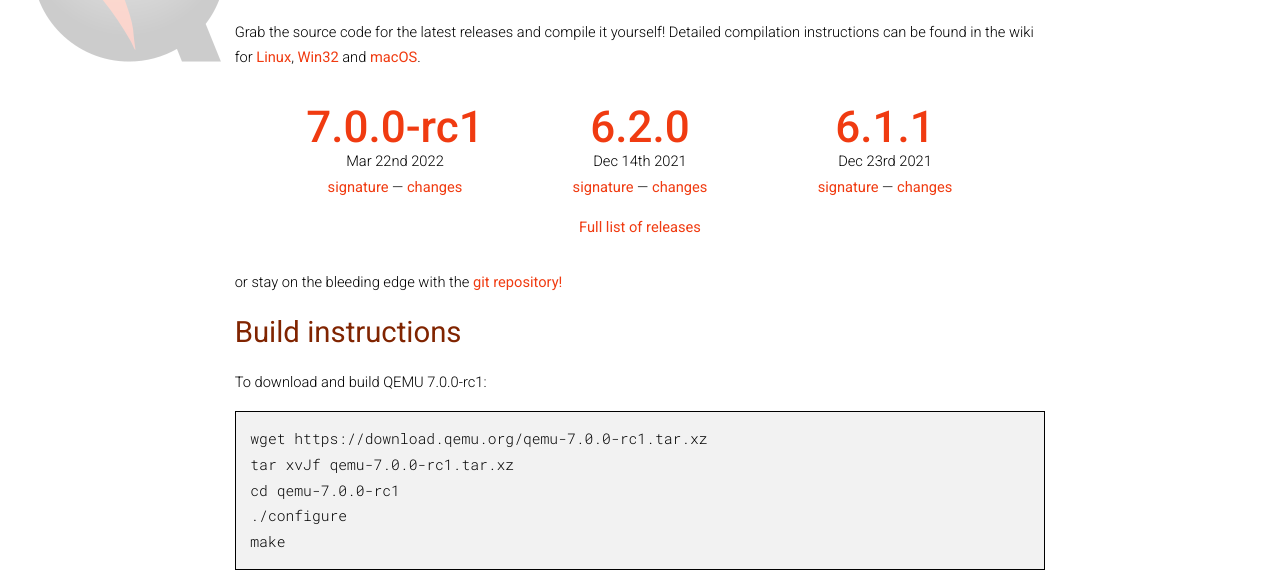
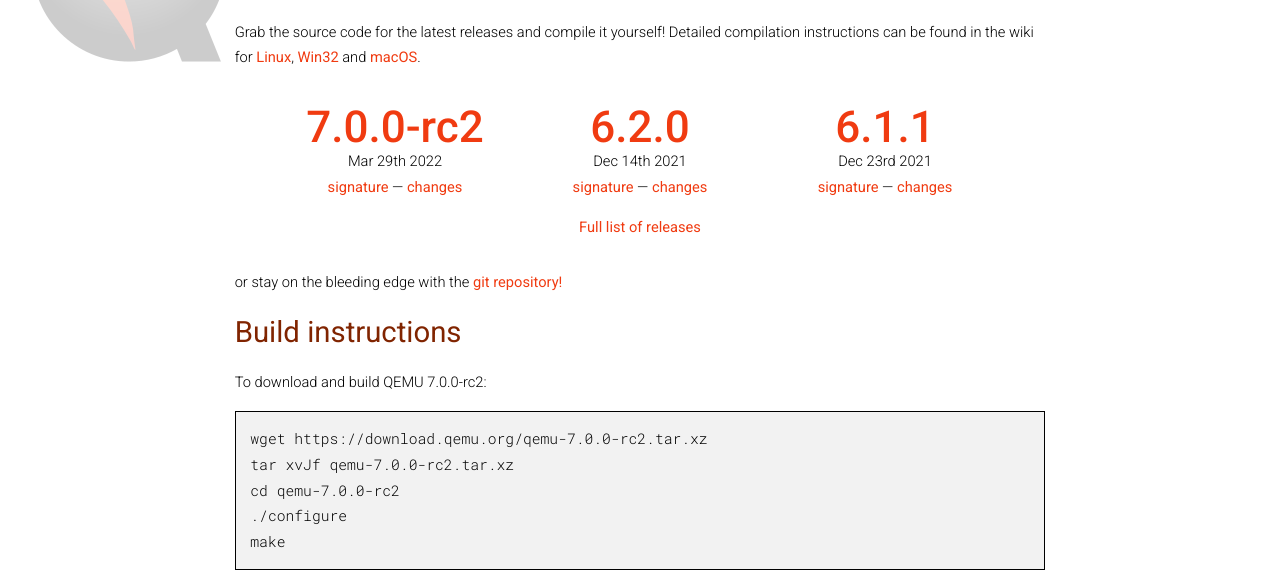
Before and after one commit to qemu/qemu-web, a Jekyll site: the page built from download.html, in a window 1280 px wide and 900 px high. Shown: the part 214-799 px from the top of the window. Built offline with Jekyll 4.4.1, drawn with Linux system fonts in a browser that asks for light colours; nearby versions of some CDN libraries.

Commit message:
add v7.0.0-rc2

```diff
--- a/_data/releases.yml
+++ b/_data/releases.yml
@@ -1,6 +1,6 @@
 - branch: "7.0"
-  patch: 0-rc1
-  date: "Mar 22nd 2022"
+  patch: 0-rc2
+  date: "Mar 29th 2022"
 - branch: "6.2"
   patch: 0
   date: "Dec 14th 2021"
```
